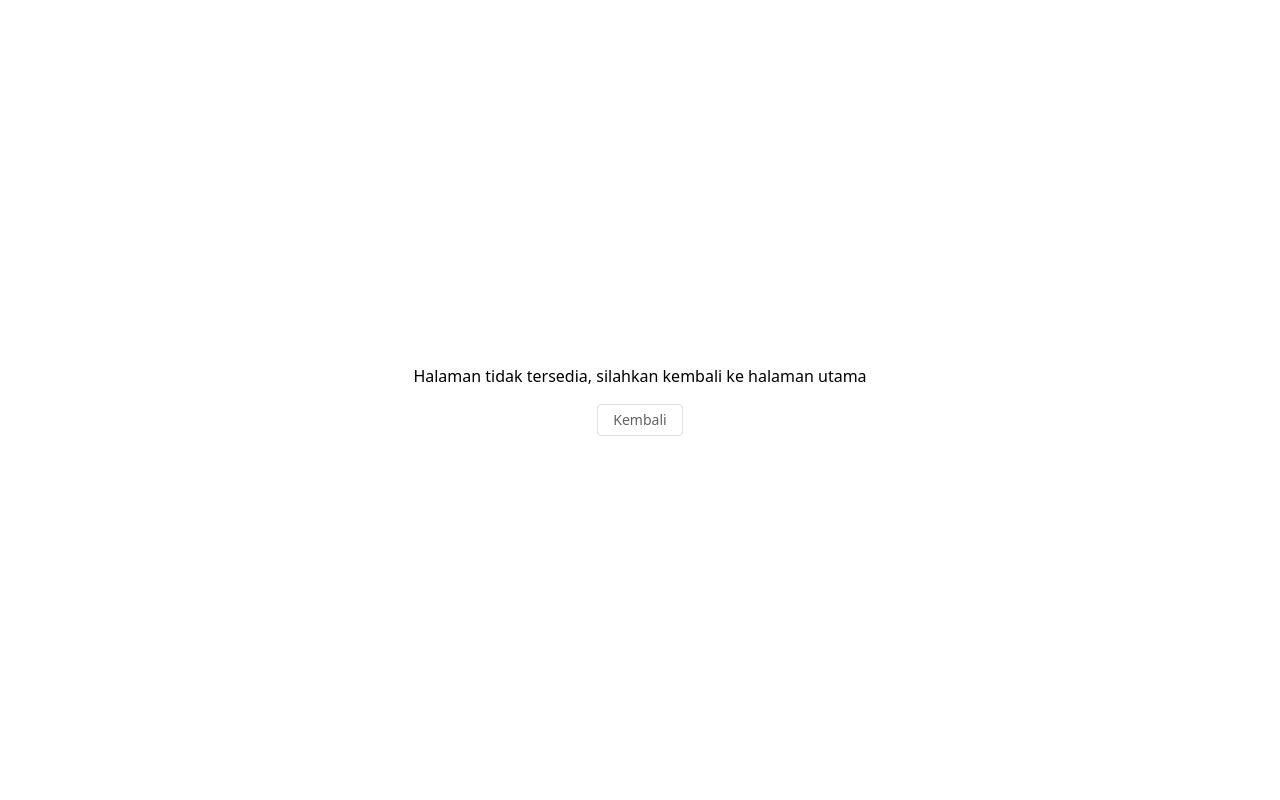
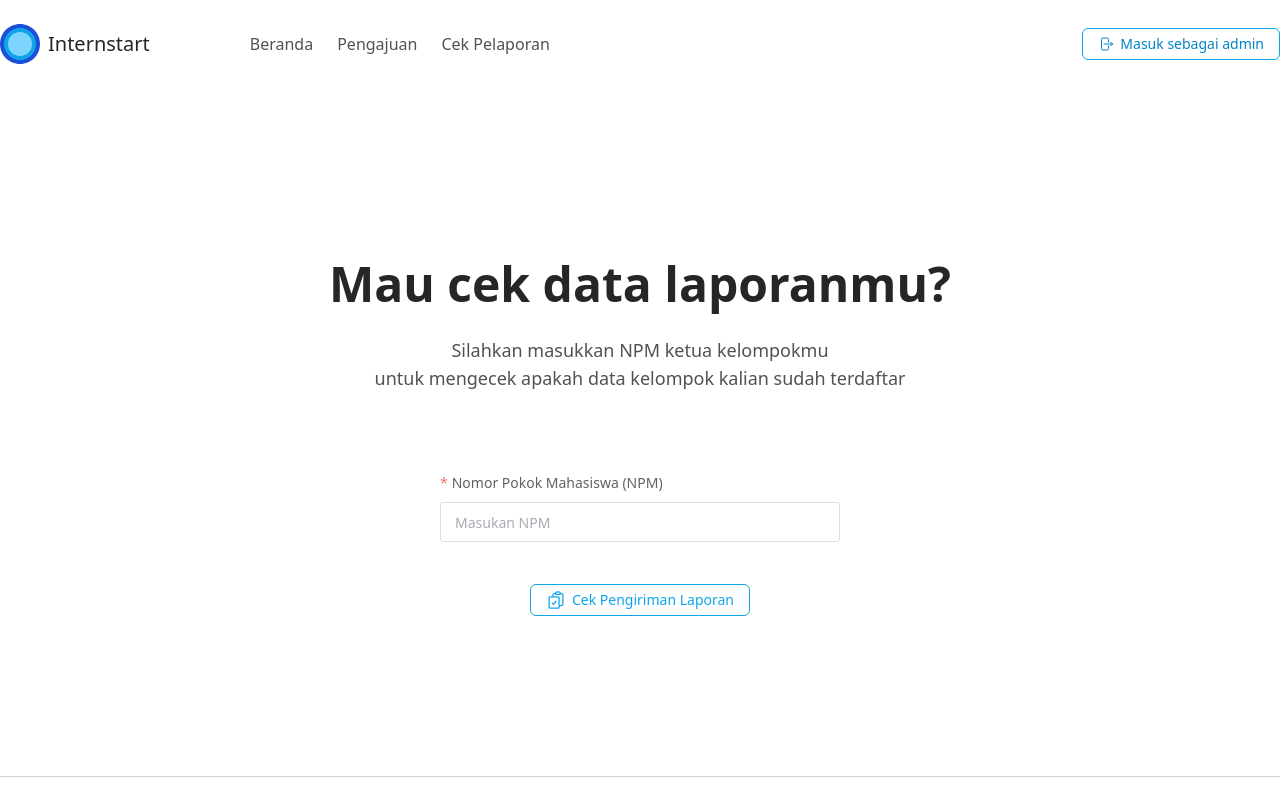
Before and after one commit to ipramudya/internstart, a Vue app: page /report in a window 1280 px wide. Shown: the top 800 px of the page. Built offline with nearby package versions, Linux system fonts and the light colour scheme; no server answers.

Commit message:
feat: report checker service

```diff
--- a/src/layouts/Header.vue
+++ b/src/layouts/Header.vue
@@ -14,7 +14,7 @@
                 <RouterLink to="/submission" exact-active-class="font-medium">
                     <p class="link">Pengajuan</p>
                 </RouterLink>
-                <RouterLink to="/repport" exact-active-class="font-medium">
+                <RouterLink to="/report" exact-active-class="font-medium">
                     <p class="link">Cek Pelaporan</p>
                 </RouterLink>
             </div>
--- a/src/router/index.ts
+++ b/src/router/index.ts
@@ -18,9 +18,9 @@ const router = createRouter({
                     component: import('@/views/Submission/SubmissionView.vue'),
                 },
                 {
-                    path: 'repport',
-                    name: 'repport',
-                    component: import('@/views/Repport/RepportView.vue'),
+                    path: 'report',
+                    name: 'report',
+                    component: import('@/views/Report/ReportView.vue'),
                 },
             ],
         },
--- /dev/null
+++ b/src/services/check-report.ts
@@ -0,0 +1,20 @@
+import { db } from '@/lib/firebase';
+import { collection, getDocs, query, where } from 'firebase/firestore';
+import type { Document, DocumentResult } from './check-report.types';
+
+export default async function checkReport(npm: string): Promise<DocumentResult> {
+    const q = query(collection(db, 'students'), where('npm', '==', npm));
+    const result = await getDocs(q);
+
+    if (result.empty) {
+        return {
+            empty: true,
+            document: null,
+        };
+    } else {
+        return {
+            empty: false,
+            document: result.docs[0].data() as Document,
+        };
+    }
+}
--- /dev/null
+++ b/src/services/check-report.types.ts
@@ -0,0 +1,38 @@
+export interface DocumentResult {
+    empty: boolean | null;
+    document: Document | null;
+}
+
+export interface Document {
+    lead: string;
+    group: Group;
+    partner: Partner;
+    npm: string;
+}
+
+export interface Group {
+    '0': The0;
+}
+
+export interface The0 {
+    npm: string;
+    grade: string;
+    email: string;
+    name: string;
+}
+
+export interface Partner {
+    address: string;
+    files: Files;
+    name: string;
+}
+
+export interface Files {
+    responseLetter: Letter;
+    coverLetter: Letter;
+}
+
+export interface Letter {
+    url: string;
+    fileName: string;
+}
--- a/src/views/Repport/RepportChecker.vue
+++ b/src/views/Report/ReportChecker.vue
@@ -1,17 +1,31 @@
 <script setup lang="ts">
-import { Form, Field, type SubmissionHandler } from 'vee-validate';
+import type { DocumentResult } from '@/services/check-report.types';
+import checkReport from '@/services/check-report';
 import { ClipboardDocumentCheckIcon } from '@heroicons/vue/24/outline';
+import { ElFormItem, ElInput, ElButton } from 'element-plus';
+import { Field, Form, type SubmissionHandler } from 'vee-validate';
+import { reactive, ref } from 'vue';
 import * as Yup from 'yup';
-import { ref } from 'vue';
 
 const schema = Yup.object({
     npm: Yup.string().required('Data NPM masih kosong').length(11, 'NPM tidak valid'),
 });
 
 const repportLoading = ref(false);
+const foundData = reactive<DocumentResult>({
+    empty: null,
+    document: null,
+});
 
-const onRepportSubmit: SubmissionHandler = (values, actions) => {
-    console.log(values);
+const onRepportSubmit: SubmissionHandler<{ npm: string }> = ({ npm }, actions) => {
+    repportLoading.value = true;
+    checkReport(npm).then(({ document, empty }) => {
+        foundData.document = document;
+        foundData.empty = empty;
+    });
+
+    repportLoading.value = false;
+    actions.resetForm();
 };
 </script>
 
@@ -19,7 +33,7 @@ const onRepportSubmit: SubmissionHandler = (values, actions) => {
     <section class="flex flex-col items-center">
         <Form
             :validation-schema="schema"
-            @submit="onRepportSubmit"
+            @submit="onRepportSubmit as any"
             as="el-form"
             label-position="top"
             class="flex flex-col items-center"
@@ -47,7 +61,7 @@ const onRepportSubmit: SubmissionHandler = (values, actions) => {
                 :loading="repportLoading"
                 native-type="submit"
             >
-                Ajukan Laporan
+                Cek Pengiriman Laporan
             </el-button>
         </Form>
     </section>
--- a/src/views/Repport/RepportView.vue
+++ b/src/views/Report/ReportView.vue
@@ -1,6 +1,6 @@
 <script setup lang="ts">
-import RepportBanner from './RepportBanner.vue';
-import RepportChecker from './RepportChecker.vue';
+import RepportBanner from './ReportBanner.vue';
+import RepportChecker from './ReportChecker.vue';
 </script>
 
 <template>
```
Also changed, not shown: src/views/Report/ReportBanner.vue (renamed from src/views/Repport/RepportBanner.vue).
